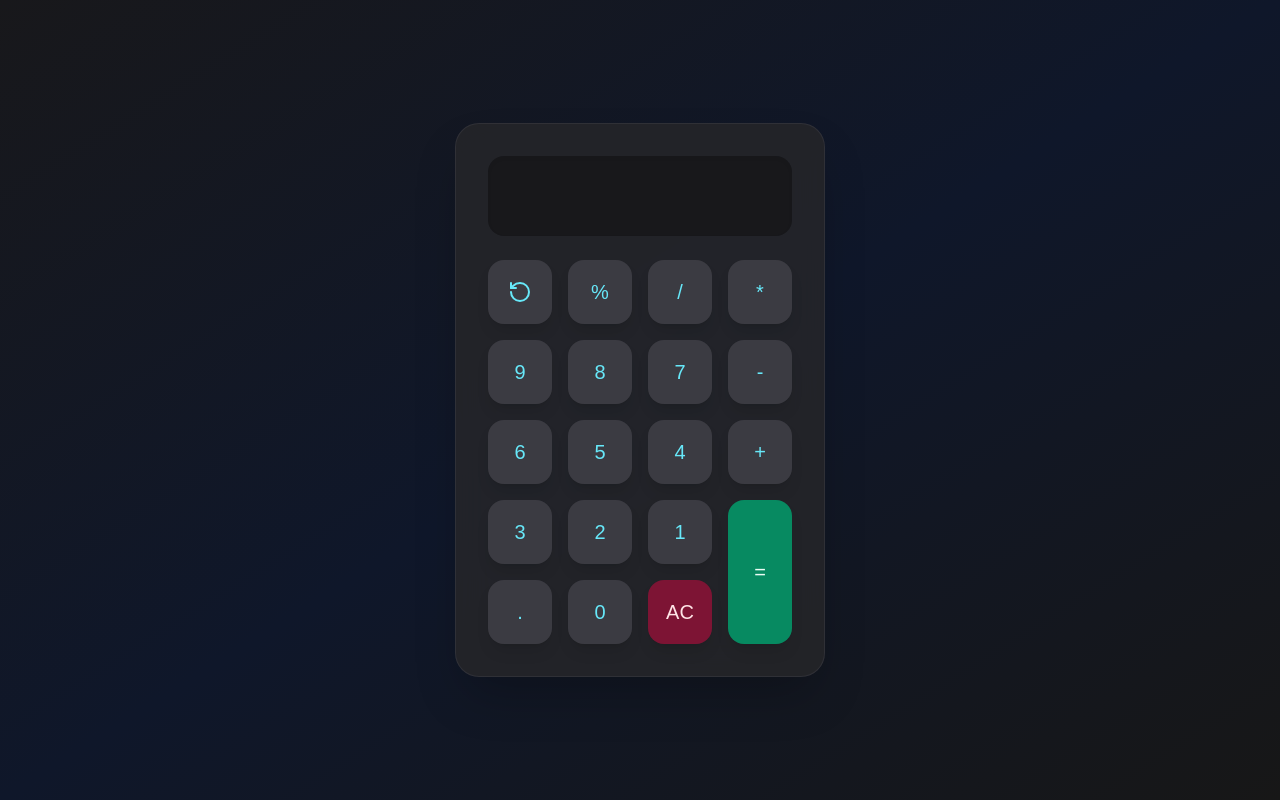
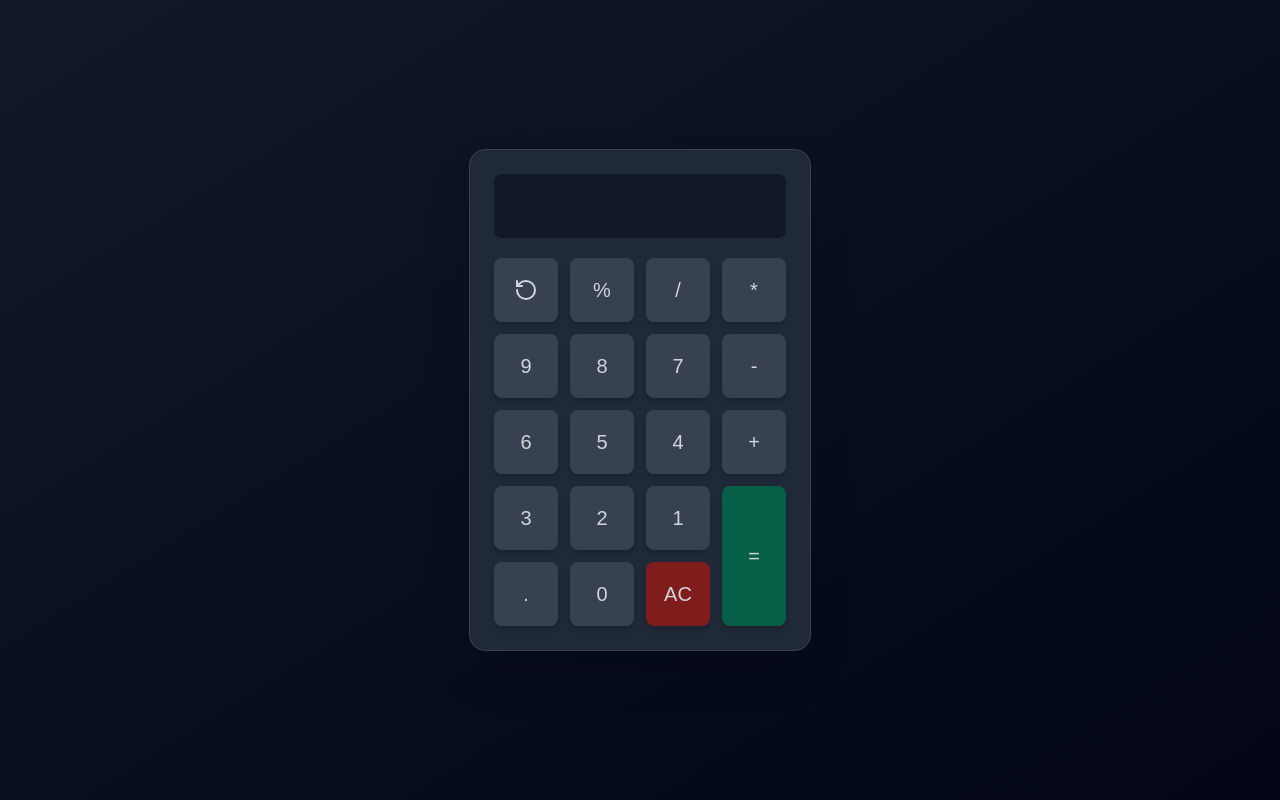
Before and after one commit to rupak-at/Calculator, a Next.js app: page / in a window 1280 px wide. Built offline with nearby package versions, Linux system fonts and the light colour scheme.

Commit message:
add validation and screnn display calculation

```diff
--- a/src/app/page.js
+++ b/src/app/page.js
@@ -1,24 +1,64 @@
 "use client";
 import { RotateCcw } from "lucide-react";
-import React, { useState } from "react";
+import React, { useEffect, useState } from "react";
 
 const Calculator = () => {
   const [getBody, setGetBody] = useState([]);
   const maxLength = 12
   const calBody = [9, 8, 7, 6, 5, 4, 3, 2, 1, ".", 0];
+
+  const symbols = ['+', '-', '/' , '.' ,'%']
+
   const handleClick = (bodyItem) => {
+    if ((getBody.length > 0 && //checking if +, - ..are repating right after
+      symbols.some((symbol)=> symbol === getBody[getBody.length-1]) &&
+      bodyItem === getBody[getBody.length-1])) return
+
+
+    if((getBody.length > 0) &&  //checking for / or % coming together and vice versa
+    (bodyItem === '%' || bodyItem ==='/' ) &&
+    (getBody[getBody.length - 1] === '/' || getBody[getBody.length - 1] ==='%')) return
+
+    if((getBody.length > 0) && //checking for / or * coming together and vice versa
+     (bodyItem === '/' || bodyItem === '*') &&
+     (getBody[getBody.length-1] === '*' || getBody[getBody.length-1] === '/')) return
+
     setGetBody([...getBody, bodyItem]);
   };
+
 
   const handleEqualsTo = () => {
     try {
       if (getBody) {
-        const numToBeConverted = getBody.join("");
-        const calculation = eval(numToBeConverted);
-        setGetBody([calculation.toString()]);
+        // let numToBeConverted = getBody.join(""); //changing array into string
+        //changing % into /100
+        const correctedPercentage = getBody
+        correctedPercentage.forEach((item, id)=>{
+          if (item === '%'){
+            correctedPercentage[id] = '/100'
+          }
+        })
+
+        // numToBeConverted = numToBeConverted.replace(/%/g, '/100') // replacing
+
+        const calculation = eval(correctedPercentage.join('')); //making array into string and calculation
+        const checkLength = calculation.toString().split('')
+
+        let correctedLength = 0
+        if(checkLength.length > 12){ //fixing the decimal that are greater than length og 12
+          correctedLength = calculation.toFixed(10)
+
+          setGetBody([correctedLength.toString()]);
+        }else{
+          setGetBody([calculation.toString()])
+
+        }
+
+
       }
     } catch (error) {
       setGetBody(["ERROR"]);
+      console.log(error.message);
     }
   };
 
@@ -28,71 +68,72 @@ const Calculator = () => {
 
   const handleUndo = ()=>{
     const body = [...getBody]
-    const undo = body.slice(0,-1)
+    const undo = body.slice(0,-1) //removes last element and return
     setGetBody(undo)
   }
 
   return (
-    <div className="w-screen h-screen bg-gradient-to-br from-zinc-900 via-slate-900 to-neutral-900 flex flex-col justify-center items-center">
-      <div className="w-fit bg-zinc-800/80 backdrop-blur-lg shadow-2xl rounded-3xl p-8 border border-zinc-700/50">
-        <div className="h-20 w-full bg-zinc-900/90 rounded-2xl flex justify-end items-center px-6 text-4xl font-mono text-cyan-400 mb-6 shadow-inner">
+
+    <div className="w-screen h-screen bg-gradient-to-br from-gray-900 to-slate-950 flex flex-col justify-center items-center">
+    <div className="w-fit bg-gray-800 shadow-2xl rounded-2xl p-6 border border-gray-700">
+      <div className="h-16 w-full bg-gray-900 rounded-lg flex justify-end items-center px-4 text-4xl font-mono text-green-400 overflow-x-hidden ">
         {getBody}
       </div>
 
-        <div className="grid grid-cols-4 gap-4 w-fit mb-4">
-          <div onClick={handleUndo} className="cursor-pointer h-16 w-16 text-cyan-300 rounded-2xl shadow-lg flex justify-center items-center text-xl bg-zinc-700/90 hover:bg-zinc-600/90 active:scale-95 transition-all duration-150 backdrop-blur-sm">
+      <div className="grid grid-cols-4 gap-3 mt-5 w-fit mb-3">
+        <div onClick={()=> handleUndo()} className="cursor-pointer h-16 w-16 text-gray-300 rounded-lg shadow-md flex justify-center items-center text-xl bg-gray-700 hover:bg-gray-600 transition-colors">
           <RotateCcw size={24} />
         </div>
         {['%', '/', '*'].map((op) => (
           <div
             key={op}
+            onClick={() => handleClick(op)}
+            className="cursor-pointer h-16 w-16 text-gray-300 rounded-lg shadow-md flex justify-center items-center text-xl bg-gray-700 hover:bg-gray-600 transition-colors"
             style={{ pointerEvents: getBody.length > maxLength ? 'none' : 'auto' }}
-              onClick={() => handleClick(op)}
-              className="cursor-pointer h-16 w-16 text-cyan-300 rounded-2xl shadow-lg flex justify-center items-center text-xl bg-zinc-700/90 hover:bg-zinc-600/90 active:scale-95 transition-all duration-150 backdrop-blur-sm font-medium"
           >
             {op}
           </div>
         ))}
       </div>
 
-        <div className="grid grid-cols-4 w-fit gap-4">
-          <div className="col-span-3 grid grid-cols-3 gap-4">
+      <div className="grid grid-cols-4 w-fit gap-3">
+        <div className="col-span-3 grid grid-cols-3 gap-3">
           {calBody.map((bodyItem) => (
             <div
               key={bodyItem}
               onClick={() => handleClick(bodyItem)}
+              className={`cursor-pointer h-16 w-16 text-gray-300 rounded-lg shadow-md flex justify-center items-center text-xl ${
+                bodyItem === "C"
+                  ? "bg-red-900 hover:bg-red-800"
+                  : "bg-gray-700 hover:bg-gray-600"
+              } transition-colors`}
               style={{ pointerEvents: getBody.length > maxLength ? 'none' : 'auto' }}
-                className={`cursor-pointer h-16 w-16 rounded-2xl shadow-lg flex justify-center items-center text-xl transition-all duration-150 backdrop-blur-sm font-medium active:scale-95 ${
-                  bodyItem === "C"
-                    ? "bg-rose-900/90 hover:bg-rose-800/90 text-rose-100"
-                    : "bg-zinc-700/90 hover:bg-zinc-600/90 text-cyan-300"
-                }`}
             >
               {bodyItem}
             </div>
           ))}
           <button
-              onClick={deleteAll}
-              className="h-16 w-16 rounded-2xl shadow-lg flex justify-center items-center text-xl text-rose-100 bg-rose-900/90 hover:bg-rose-800/90 transition-all duration-150 backdrop-blur-sm font-medium active:scale-95"
+            onClick={()=>deleteAll()}
+            className="h-16 w-16 rounded-lg shadow-md flex justify-center items-center text-xl text-gray-300 bg-red-900 hover:bg-red-800 transition-colors"
           >
             AC
           </button>
         </div>
 
-          <div className="flex flex-col gap-4">
+        <div className="flex flex-col gap-3">
           {['-', '+'].map((op) => (
             <div
               key={op}
+              onClick={() => handleClick(op)}
+              className="h-16 w-16 rounded-lg shadow-md flex justify-center items-center text-xl text-gray-300 bg-gray-700 hover:bg-gray-600 transition-colors"
               style={{ pointerEvents: getBody.length > maxLength ? 'none' : 'auto' }}
-                onClick={() => handleClick(op)}
-                className="h-16 w-16 rounded-2xl shadow-lg flex justify-center items-center text-xl text-cyan-300 bg-zinc-700/90 hover:bg-zinc-600/90 transition-all duration-150 backdrop-blur-sm font-medium active:scale-95"
             >
               {op}
             </div>
           ))}
           <button
-              onClick={handleEqualsTo}
-              className="flex-1 h-16 w-16 rounded-2xl shadow-lg flex justify-center items-center text-xl text-emerald-50 bg-emerald-600/90 hover:bg-emerald-500/90 transition-all duration-150 backdrop-blur-sm font-medium active:scale-95"
+            onClick={()=>handleEqualsTo()}
+            className="flex-1 h-16 w-16 rounded-lg shadow-md flex justify-center items-center text-xl text-gray-300 bg-emerald-800 hover:bg-emerald-700 transition-colors"
           >
             =
           </button>
@@ -100,6 +141,7 @@ const Calculator = () => {
       </div>
     </div>
   </div>
+
   );
 };
 
```
Lines whose indentation alone changed are shown as unchanged.
